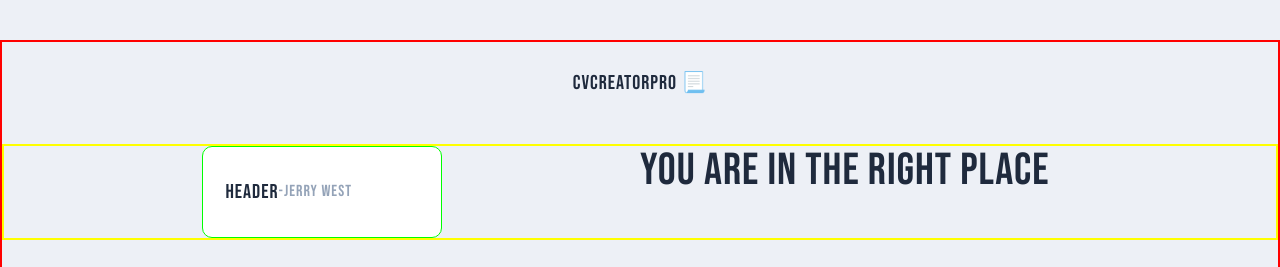
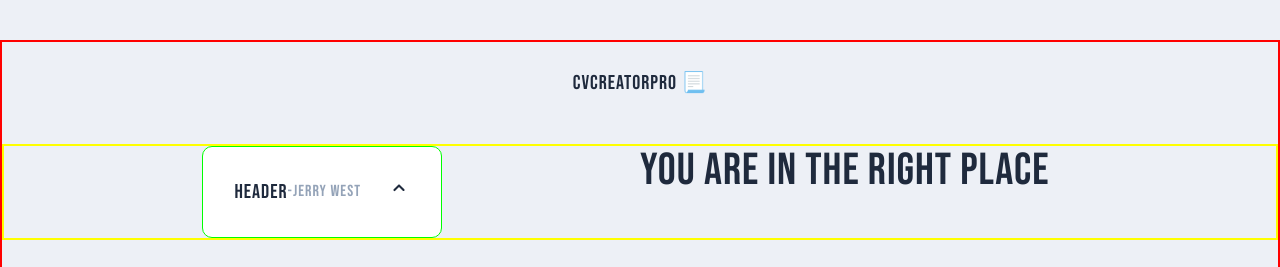
Before and after one commit to nickonyi/CV-Builder, a React (Vite) app: page / in a window 1280 px wide. Shown: the top 267 px of the page. Built offline with nearby package versions, Linux system fonts and the light colour scheme.

Commit message:
form section

```diff
--- a/src/App.jsx
+++ b/src/App.jsx
@@ -7,14 +7,6 @@
 import CvSection from "./components/CvSection";
 import ButtonToggleView from "./components/ButtonToggleView";
 
-const initialFormData = {
-  headerObject: {},
-  setHeaderObject: () => {},
-  educationArray: [],
-  setEducationArray: () => {},
-  experienceArray: [],
-  setExperienceArray: () => {}
-};
 
 const FormDataContext = React.createContext();
 
--- a/src/components/Button.jsx
+++ b/src/components/Button.jsx
@@ -1,7 +1,11 @@
-import { FormEvent } from "react"
 
-function Button(){
 
+function Button({className,label,onClick}){
+return (
+    <button className={className} onClick={onClick}>
+        {label}
+    </button>
+)
 }
 
 export default Button
--- a/src/components/HeaderForm.jsx
+++ b/src/components/HeaderForm.jsx
@@ -1,7 +1,9 @@
 import React,{ useContext } from "react"
 import { FormDataContext } from "../App";
 
-
+import Button from "./Button";
+import ExpandLessIcon from "../icons/ExpandLessIcon";
+import ExpandMoreIcon from "../icons/ExpandMoreIcon";
 
 
 function HeaderForm(){
@@ -10,9 +12,10 @@
 
 
      const {fullName,email,phone,address,isOpen} = headerObject;
-
+    console.log(isOpen);
     return (
     <form className="header-form">
+        <fieldset>
             <div className="legend-container">
                 <div className="legend-content">
                     <legend>Header</legend>
@@ -23,7 +26,9 @@
                         </div>
                     )}
                 </div>
+                {isOpen?<ExpandLessIcon/>:<ExpandMoreIcon/>}
             </div>
+        </fieldset>
     </form>
   )
 }
--- /dev/null
+++ b/src/icons/ExpandLessIcon.jsx
@@ -0,0 +1,10 @@
+const ExpandLessIcon = () => (
+    <svg xmlns="http://www.w3.org/2000/svg" viewBox="0 96 960 960">
+      <path
+        d="M251 699q-13-13-13.5-32t13.5-32l198-198q5-5 13.5-9t17.5-4q9 0 17.5 4t14.5 9l198 197q13 14 13 32.5T710
+      698q-14 13-33 13t-32-13L480 533 315 700q-13 13-31.5 12.5T251 699Z"
+      />
+    </svg>
+  );
+
+  export default ExpandLessIcon;
--- /dev/null
+++ b/src/icons/ExpandMoreIcon.jsx
@@ -0,0 +1,11 @@
+const ExpandMoreIcon = () => (
+    <svg xmlns="http://www.w3.org/2000/svg" viewBox="0 96 960 960">
+      <path
+        d="M479.889 713q-8.889 0-17.339-3.545Q454.1 705.909 449 699L250 502q-12-13.25-11.5-32.125T251 437.5q15-14.5
+      33-13t31 13.5l165 165 166-165q12.5-13 31.75-13.5T710 438.429q14 13.428 13 32.5Q722 490 709 502L512 699q-6.167
+      6.909-14.694 10.455Q488.778 713 479.889 713Z"
+      />
+    </svg>
+  );
+
+  export default ExpandMoreIcon;
--- a/src/styles/App.css
+++ b/src/styles/App.css
@@ -1,6 +1,4 @@
 @import url('https://fonts.googleapis.com/css2?family=Bebas+Neue&display=swap');
-
-
 * {
     padding: 0;
     margin: 0;
@@ -26,7 +24,6 @@
 }
 
 #root {
-
     width: 100vw;
 }
 
@@ -38,14 +35,15 @@
     background-color: var(--slate-100);
     overflow: hidden;
 }
+
 .nav-bar {
     display: flex;
     justify-content: center;
     align-items: center;
     padding-block-start: 30px;
-  padding-block-end:50px ;
+    padding-block-end: 50px;
+}
 
-}
 .nav-bar h1 {
     font-size: 20px;
     font-weight: 800;
@@ -57,16 +55,15 @@
     border: 2px solid red;
     display: flex;
     flex-direction: column;
-
 }
 
 .main-content-container {
     display: flex;
     justify-content: center;
-  border:2px solid yellow;
+    border: 2px solid yellow;
 }
 
-.main-content-container > * {
+.main-content-container>* {
     flex: 1;
 }
 
@@ -87,8 +84,8 @@
     display: flex;
 }
 
-.form-section{
-  gap:30px;
+.form-section {
+    gap: 30px;
     flex-direction: column;
     align-items: center;
 }
@@ -97,8 +94,17 @@
     font-size: 20px;
 }
 
-.legend-container svg{
-  fill:var(--slate-800);
+svg {
+    height: 22px;
+    width: 22px;
+}
+
+fieldset {
+    border: none;
+}
+
+.legend-container svg {
+    fill: var(--slate-800);
 }
 
 .legend-container {
@@ -110,7 +116,6 @@
 .legend-content {
     display: flex;
     justify-content: space-evenly;
-
 }
 
 .legend-fullname-preview,
@@ -125,11 +130,14 @@
 }
 
 .legend-fullname-preview {
-  width: 140px;
+    width: 100px;
+    border: none;
 }
+
+
 /* Drop down menu */
+
 .header-form .dropdown-menu.open {
     max-height: 500px;
-  border:1px yellow solid;
-
+    border: 1px yellow solid;
 }
```
Also changed, not shown: src/intialData.js (+3 -5 lines). Lines whose indentation alone changed are shown as unchanged.
